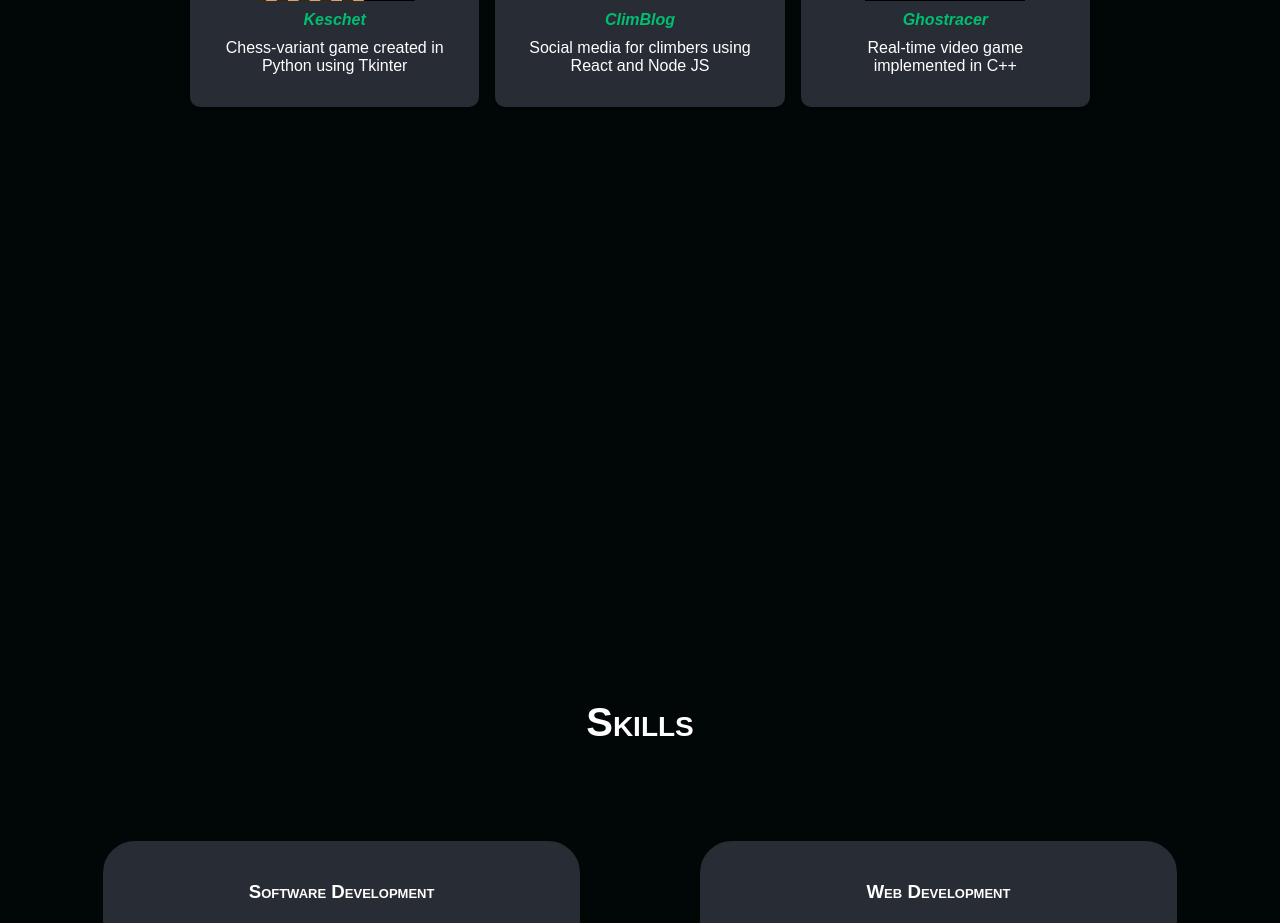
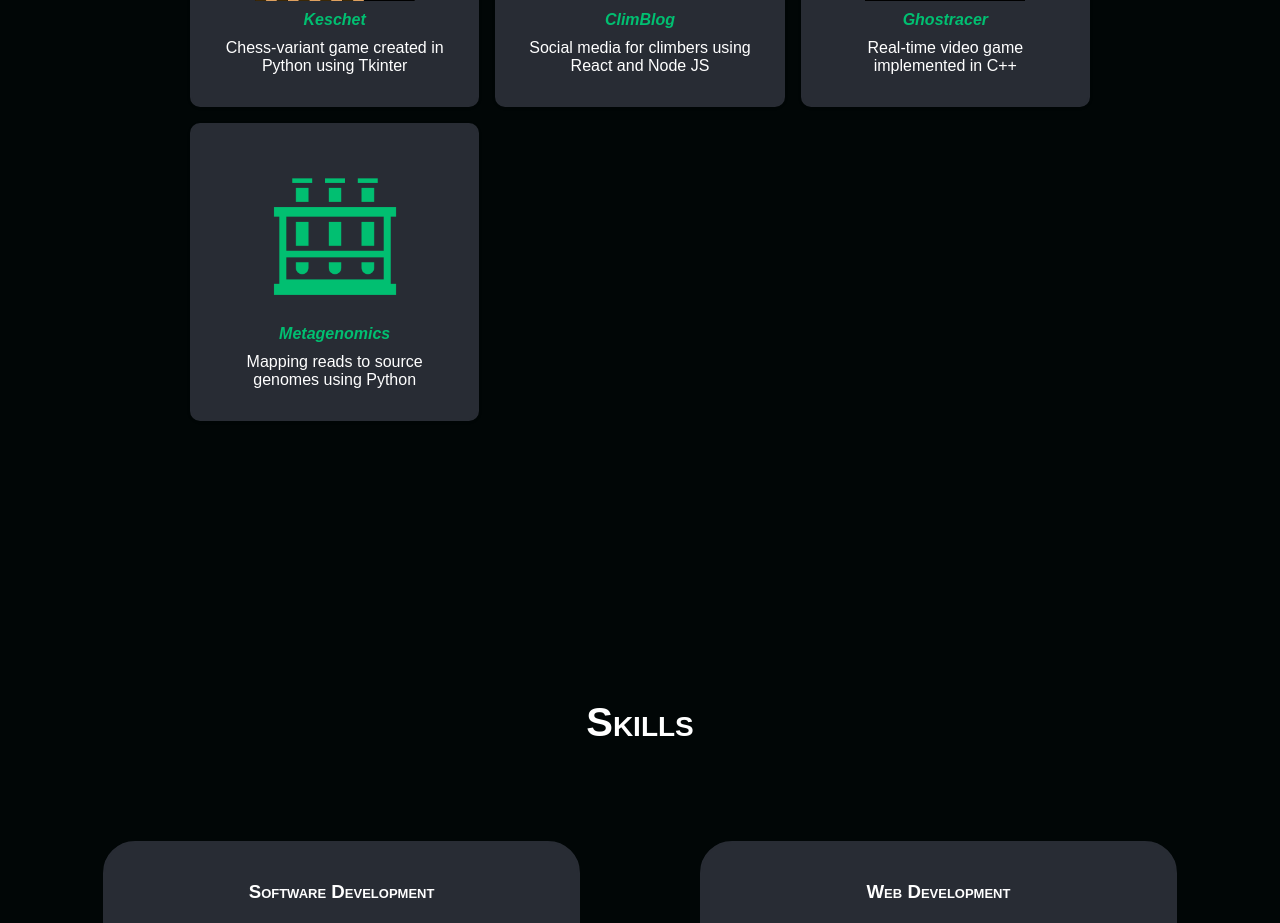
Before and after one commit to drewlacob/drewlacob.com, a React (Create React App) app: page / in a window 1280 px wide. Shown: the part 3180-4103 px from the top of the page. Built offline with nearby package versions, Linux system fonts and the light colour scheme.

Commit message:
Add metagenomics proj, adjust lazy load

```diff
--- a/src/App.css
+++ b/src/App.css
@@ -7,14 +7,14 @@
 
 .hidden {
   opacity: 0;
-  filter: blur(5px);
+  filter: blur(1px);
   transform: translateY(50%);
   transition: all 1s;
 }
 
 .hiddenStationary {
   opacity: 0;
-  filter: blur(5px);
+  filter: blur(1px);
   transform: translateY(0);
   transition: all 1s;
 }
--- a/src/components/Projects/ProjectsElements.js
+++ b/src/components/Projects/ProjectsElements.js
@@ -1,4 +1,4 @@
-import styled from 'styled-components';
+import styled from "styled-components";
 
 export const ProjectsContainer = styled.div`
   height: 1000px;
@@ -9,7 +9,7 @@ export const ProjectsContainer = styled.div`
   background: #010606;
 
   @media screen and (max-width: 768px) {
-    height: 1100px;
+    height: 1400px;
   }
 `;
 
@@ -42,9 +42,12 @@ export const ProjectsCard = styled.div`
   max-height: 340px;
   padding: 30px;
   box-shadow: 0 1px 3px rgba(0, 0, 0, 0.2);
-  // transition: all 0.2s ease-in-out;
   color: #fff;
   border: 2px #282c34 solid;
+
+  @media screen and (max-width: 1000px) and (min-width: 768px) {
+    height: 300px;
+  }
 
   &:hover {
     transform: scale(1.02);
--- a/src/components/Projects/index.js
+++ b/src/components/Projects/index.js
@@ -1,4 +1,4 @@
-import React from 'react';
+import React from "react";
 import {
   ProjectsContainer,
   ProjectsH1,
@@ -8,10 +8,11 @@ import {
   ProjectsH2,
   ProjectsP,
   ProjectLink,
-} from './ProjectsElements';
-import KeschetIcon from '../../images/keschet.png';
-import ClimBlogLogo from '../../images/cbLogo.png';
-import GhostRacerPhoto from '../../images/grPhoto.png';
+} from "./ProjectsElements";
+import KeschetIcon from "../../images/keschet.png";
+import ClimBlogLogo from "../../images/cbLogo.png";
+import GhostRacerPhoto from "../../images/grPhoto.png";
+import MetagenomicsPhoto from "../../images/metagenomics.png";
 
 const Projects = () => {
   return (
@@ -39,6 +40,13 @@ const Projects = () => {
             <ProjectsP>Real-time video game implemented in C++ </ProjectsP>
           </ProjectsCard>
         </ProjectLink>
+        <ProjectLink href="https://github.com/drewlacob/metagenomics">
+          <ProjectsCard className="hidden">
+            <ProjectsIcon src={MetagenomicsPhoto} />
+            <ProjectsH2>Metagenomics</ProjectsH2>
+            <ProjectsP> Mapping reads to source genomes using Python </ProjectsP>
+          </ProjectsCard>
+        </ProjectLink>
       </ProjectsWrapper>
     </ProjectsContainer>
   );
--- a/src/components/Skills/SkillsElements.js
+++ b/src/components/Skills/SkillsElements.js
@@ -1,5 +1,5 @@
-import styled from 'styled-components';
-import { BsPatchCheckFill } from 'react-icons/bs';
+import styled from "styled-components";
+import { BsPatchCheckFill } from "react-icons/bs";
 
 export const ExperienceContainer = styled.div`
   background: #010606;
@@ -9,7 +9,6 @@ export const ExperienceContainer = styled.div`
   flex-direction: column;
   justify-content: flex-start;
   align-items: center;
-  background: #010606;
 
   @media screen and (max-width: 900px) {
     height: 1000px;
```
Also changed, not shown: src/images/metagenomics.png (added).
